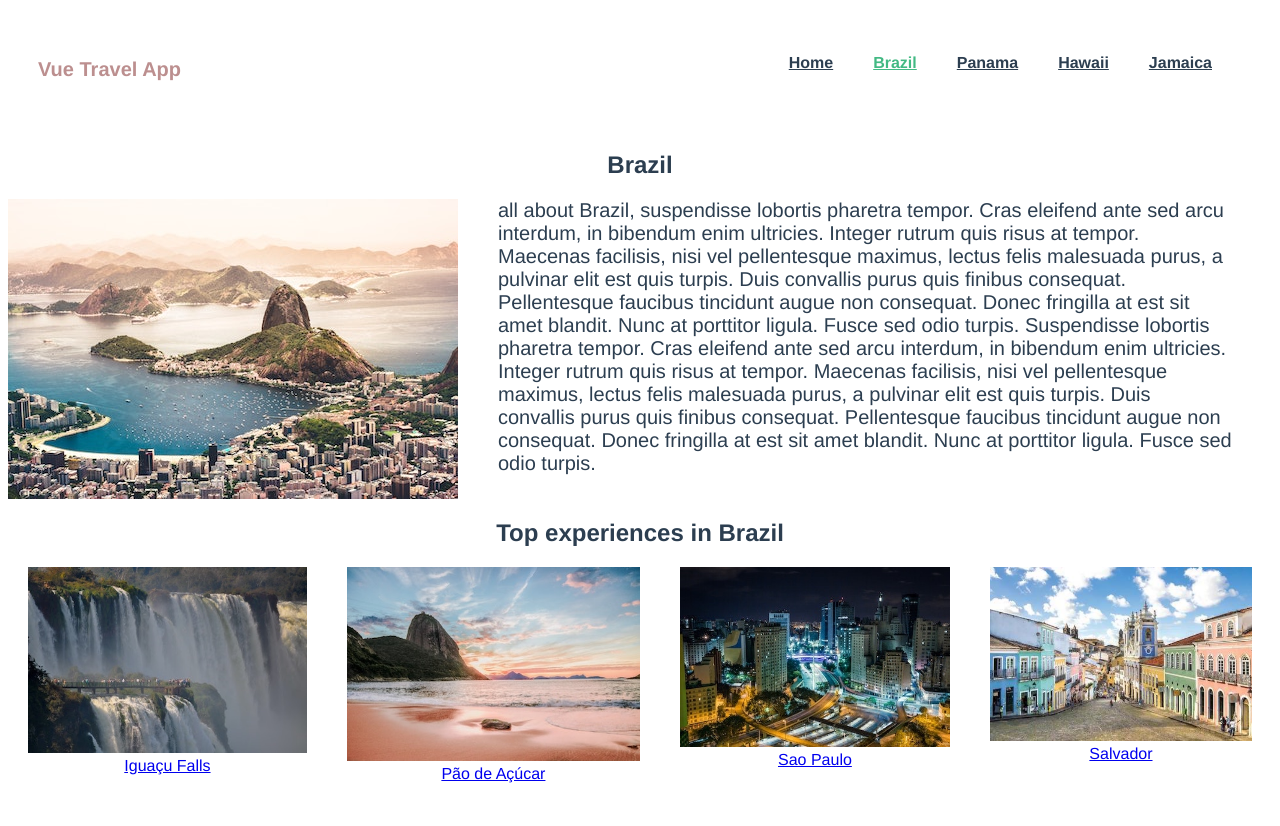
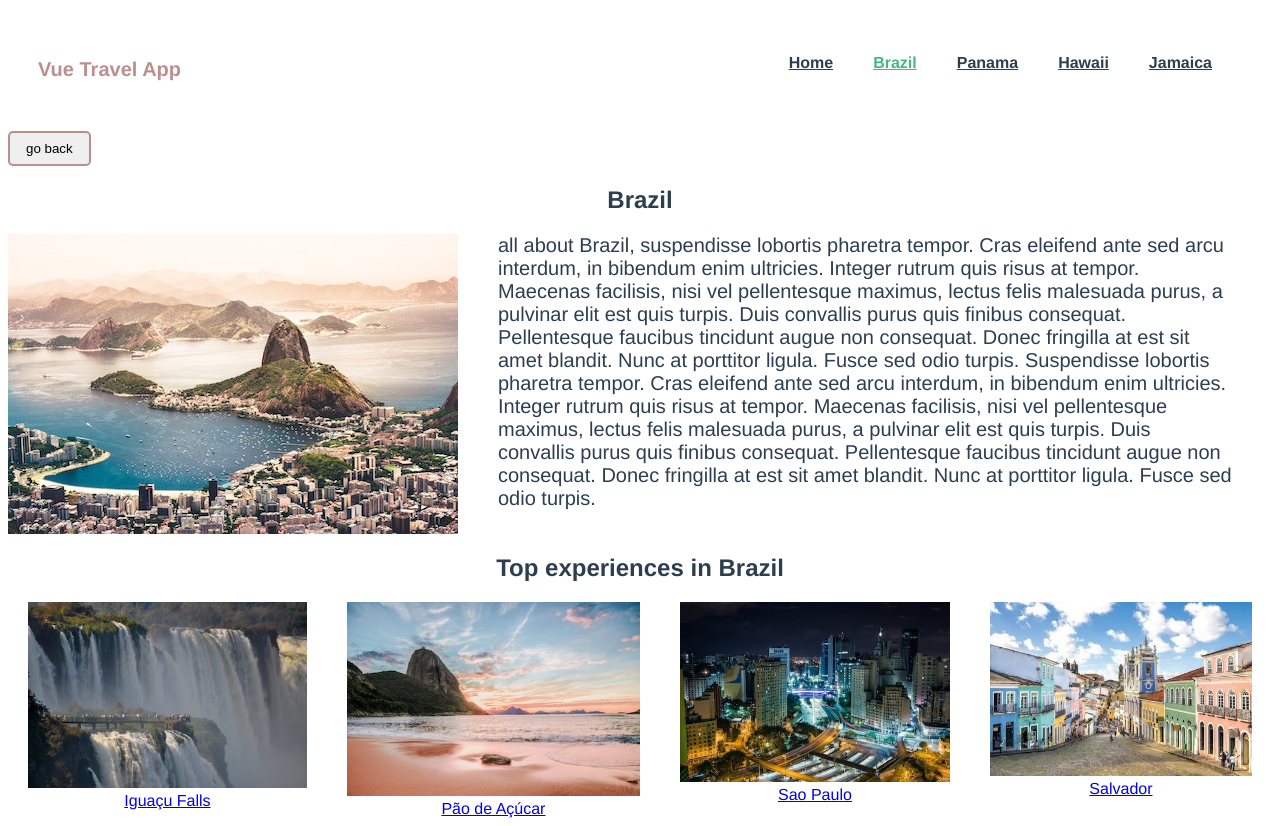
Before and after one commit to kokoforbes/vue-travel-app, a Vue app: page /destination/brazil in a window 1280 px wide. Before the commit the page ends 800 px from the top, so only its background shows below. Built offline with nearby package versions, Linux system fonts and the light colour scheme.

Commit message:
Implemented back button component

```diff
--- /dev/null
+++ b/src/components/GoBack.vue
@@ -0,0 +1,29 @@
+<template>
+  <span class="go-back">
+    <button @click="goBack()">go back</button>
+  </span>
+</template>
+
+<script>
+export default {
+  name: "GoBack",
+  methods: {
+    goBack() {
+      return this.$router.go(-1);
+    },
+  },
+};
+</script>
+
+<style scoped>
+.go-back {
+  display: flex;
+  cursor: pointer;
+}
+
+button {
+  border: 2px solid rosybrown;
+  padding: 0.5rem 1rem;
+  border-radius: 5px;
+}
+</style>
--- a/src/views/DestinationDetails.vue
+++ b/src/views/DestinationDetails.vue
@@ -1,5 +1,6 @@
 <template>
   <div>
+    <GoBack />
     <section class="destination">
       <h1>{{ destination.name }}</h1>
       <div class="destination-details">
@@ -42,6 +43,7 @@
 
 <script>
 import store from "@/store.js";
+import GoBack from "@/components/GoBack.vue";
 export default {
   name: "DestinationDetials",
   props: {
@@ -49,6 +51,10 @@
       type: String,
       required: true,
     },
+  },
+
+  components: {
+    GoBack,
   },
   data() {
     return {};
```
